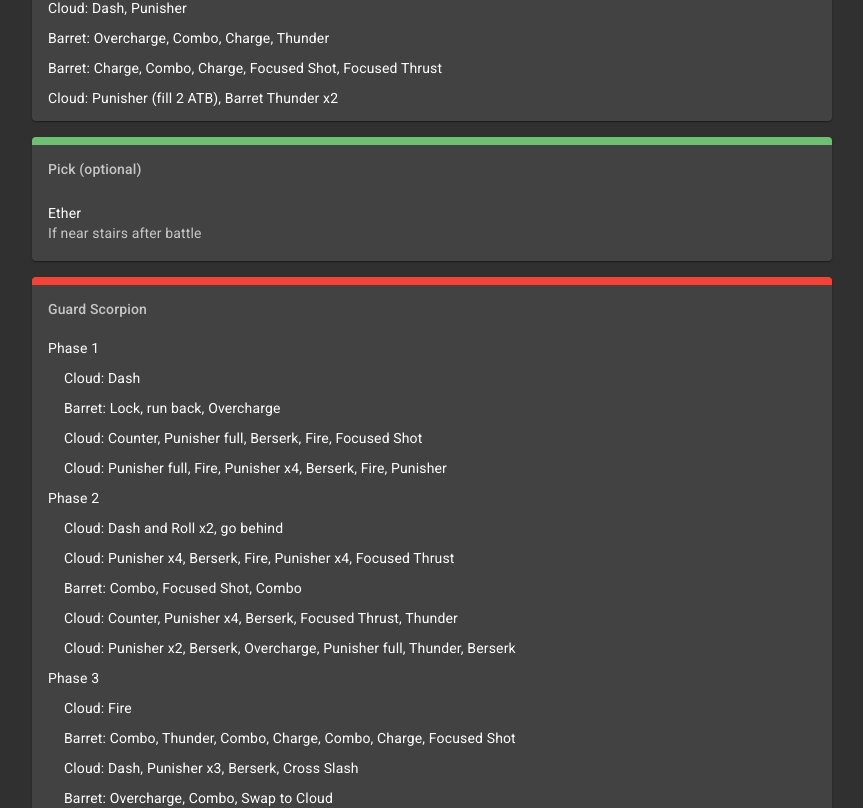
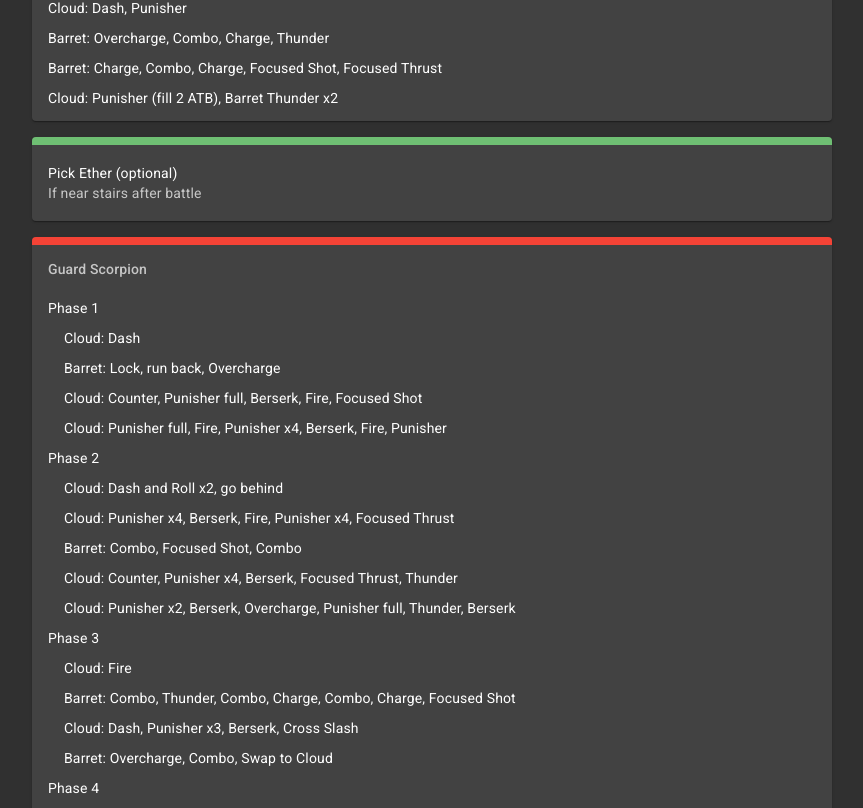
Before and after one commit to fhelwanger/ff7r-speedrun-notes, a React (Create React App) app: page / in a window 1280 px wide. Shown: the part 1513-2321 px from the top of the page, without its empty margins (208-1071 px from the left). Built offline with nearby package versions, Linux system fonts and the light colour scheme.

Commit message:
Saving some space

```diff
--- a/src/components/Dialogue.tsx
+++ b/src/components/Dialogue.tsx
@@ -2,7 +2,6 @@ import React from "react";
 import List from "@material-ui/core/List";
 import ListItem from "@material-ui/core/ListItem";
 import ListItemText from "@material-ui/core/ListItemText";
-import ListSubheader from "@material-ui/core/ListSubheader";
 import { SettingsContext } from "../useSettings";
 import Card from "./Card";
 import { cardsPalette } from "./palette";
@@ -24,7 +23,7 @@ function Dialogue({ optionText, optionPosition, when }: DialogueProps) {
 
   return (
     <Card color={cardsPalette.dialogue}>
-      <List dense subheader={<ListSubheader>Dialogue</ListSubheader>}>
+      <List dense>
         <ListItem>
           <ListItemText primary={text} />
         </ListItem>
--- a/src/components/Pick.tsx
+++ b/src/components/Pick.tsx
@@ -2,7 +2,6 @@ import React from "react";
 import List from "@material-ui/core/List";
 import ListItem from "@material-ui/core/ListItem";
 import ListItemText from "@material-ui/core/ListItemText";
-import ListSubheader from "@material-ui/core/ListSubheader";
 import { SettingsContext } from "../useSettings";
 import Card from "./Card";
 import { cardsPalette } from "./palette";
@@ -24,17 +23,17 @@ function Pick({ item, description, optional }: PickProps) {
     return null;
   }
 
-  let title = "Pick";
+  let text = `Pick ${item}`;
 
   if (optional) {
-    title += " (optional)";
+    text += " (optional)";
   }
 
   return (
     <Card color={optional ? cardsPalette.pickOptional : cardsPalette.pick}>
-      <List dense subheader={<ListSubheader>{title}</ListSubheader>}>
+      <List dense>
         <ListItem>
-          <ListItemText primary={item} secondary={description} />
+          <ListItemText primary={text} secondary={description} />
         </ListItem>
       </List>
     </Card>
```
